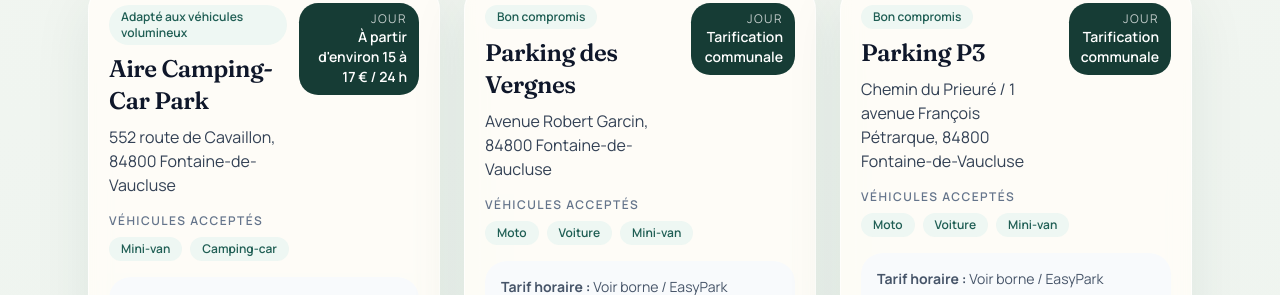
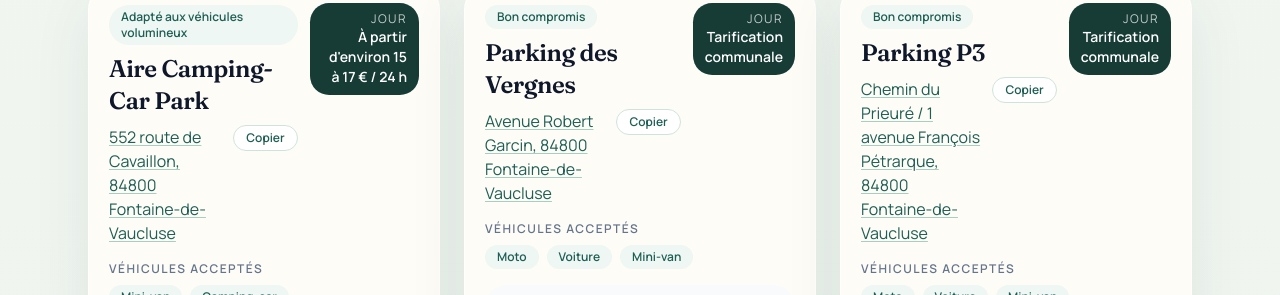
Before and after one commit to SixtyOne61/fontaineinfoalasource, a React (Vite) app: page /parking in a window 1280 px wide. Shown: the part 1077-1372 px from the top of the page. Built offline with nearby package versions, Linux system fonts and the light colour scheme.

Commit message:
Copy and open google map for parking

```diff
--- /dev/null
+++ b/src/components/ParkingAddressActions.jsx
@@ -0,0 +1,64 @@
+import { useEffect, useState } from "react";
+import { getLocalizedField } from "../locale";
+
+function buildParkingQuery(parking, lang) {
+    const name = getLocalizedField(parking, "name", lang);
+    const address = getLocalizedField(parking, "address", lang);
+
+    if (Number.isFinite(parking?.lat) && Number.isFinite(parking?.lng)) {
+        return `${parking.lat},${parking.lng} (${name})`;
+    }
+
+    return [name, address].filter(Boolean).join(", ");
+}
+
+export default function ParkingAddressActions({ parking, lang, compact = false }) {
+    const [copyState, setCopyState] = useState("idle");
+    const address = getLocalizedField(parking, "address", lang);
+    const mapsUrl = `https://www.google.com/maps/search/?api=1&query=${encodeURIComponent(buildParkingQuery(parking, lang))}`;
+
+    useEffect(() => {
+        if (copyState === "idle") return undefined;
+
+        const timeoutId = window.setTimeout(() => {
+            setCopyState("idle");
+        }, 1800);
+
+        return () => window.clearTimeout(timeoutId);
+    }, [copyState]);
+
+    async function handleCopy() {
+        try {
+            await navigator.clipboard.writeText(address);
+            setCopyState("copied");
+        } catch {
+            setCopyState("error");
+        }
+    }
+
+    return (
+        <div className={`flex ${compact ? "items-center gap-2" : "items-start gap-3"}`}>
+            <a
+                href={mapsUrl}
+                target="_blank"
+                rel="noreferrer"
+                className={`text-[#1f5e54] underline decoration-[#a7cfc1] underline-offset-2 hover:text-[#163c35] ${
+                    compact ? "" : "text-sm sm:text-base"
+                }`}
+            >
+                {address}
+            </a>
+            <button
+                type="button"
+                onClick={handleCopy}
+                className="shrink-0 rounded-full border border-[#cfe3db] bg-white px-3 py-1 text-xs font-semibold text-[#1f5e54] transition hover:border-[#1f5e54] hover:text-[#163c35]"
+            >
+                {copyState === "copied"
+                    ? lang === "en" ? "Copied" : "Copié"
+                    : copyState === "error"
+                        ? lang === "en" ? "Retry" : "Réessayer"
+                        : lang === "en" ? "Copy" : "Copier"}
+            </button>
+        </div>
+    );
+}
--- a/src/components/ParkingsMap.jsx
+++ b/src/components/ParkingsMap.jsx
@@ -2,6 +2,7 @@ import { useEffect } from "react";
 import L from "leaflet";
 import { MapContainer, Marker, Popup, TileLayer, useMap } from "react-leaflet";
 import { getLocalizedField } from "../locale";
+import ParkingAddressActions from "./ParkingAddressActions";
 import { useLocale } from "../useLocale";
 import { hasValidCoordinates } from "../utils/security";
 
@@ -78,7 +79,12 @@ export default function ParkingsMap({ parkings }) {
                         <Popup>
                             <div className="min-w-[240px] text-sm">
                                 <h3 className="mb-2 text-base font-bold">{getLocalizedField(parking, "name", lang)}</h3>
-                                <p><strong>{lang === "en" ? "Address:" : "Adresse :"}</strong> {getLocalizedField(parking, "address", lang)}</p>
+                                <div>
+                                    <strong>{lang === "en" ? "Address:" : "Adresse :"}</strong>
+                                    <div className="mt-1">
+                                        <ParkingAddressActions parking={parking} lang={lang} compact />
+                                    </div>
+                                </div>
                                 <div className="mt-3 flex flex-wrap gap-2">
                                     {vehicleTypes[lang].map((vehicle) => (
                                         <VehiclePill
--- a/src/pages/Parking.jsx
+++ b/src/pages/Parking.jsx
@@ -1,5 +1,6 @@
 import { useEffect, useMemo, useState } from "react";
 import Layout from "../components/Layout";
+import ParkingAddressActions from "../components/ParkingAddressActions";
 import ParkingsMap from "../components/ParkingsMap";
 import { getParkings } from "../data/loader";
 import { getLocalizedField } from "../locale";
@@ -132,9 +133,9 @@ export default function Parking() {
                                             {getParkingRecommendation(parking)}
                                         </div>
                                         <h3 className="text-2xl text-slate-900">{getLocalizedField(parking, "name", lang)}</h3>
-                                        <p className="mt-2 text-sm text-slate-700 sm:text-base">
-                                            {getLocalizedField(parking, "address", lang)}
-                                        </p>
+                                        <div className="mt-2 text-slate-700">
+                                            <ParkingAddressActions parking={parking} lang={lang} />
+                                        </div>
                                     </div>
                                     <div className="rounded-[1.2rem] bg-[#163c35] px-3 py-2 text-right text-white">
                                         <p className="text-xs uppercase tracking-[0.12em] text-white/75">{lang === "en" ? "Day" : "Jour"}</p>
```
